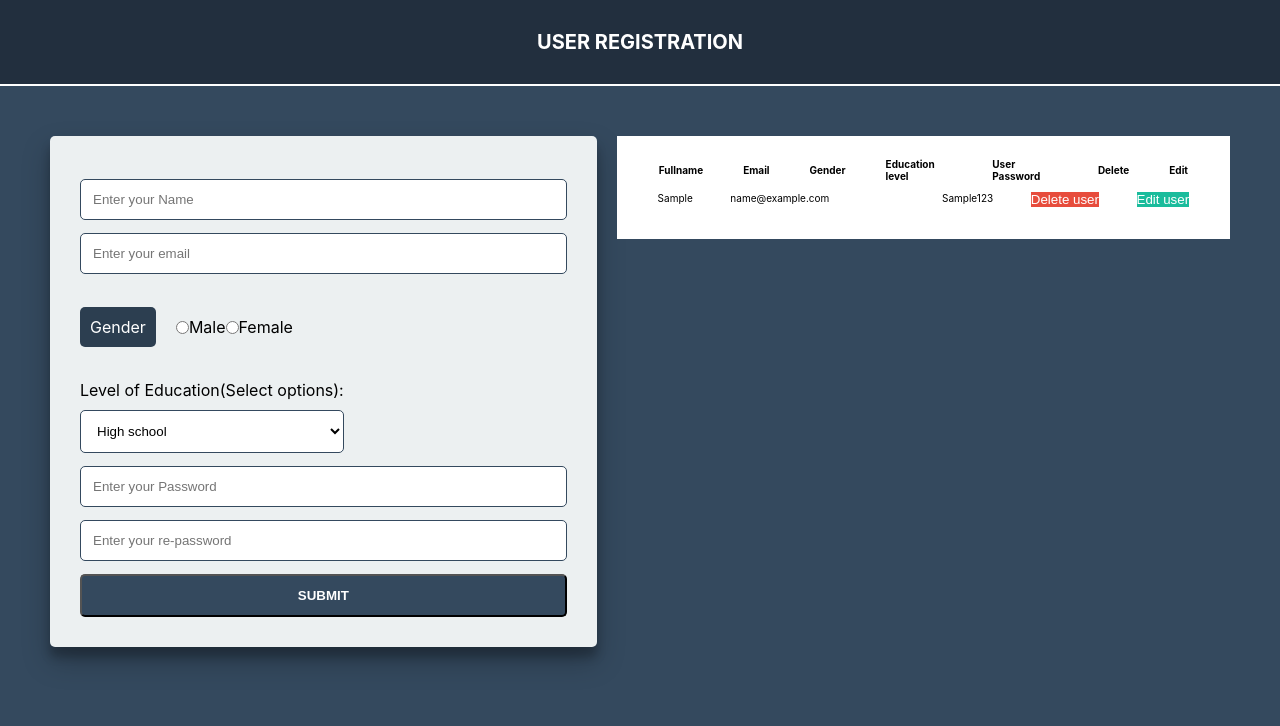
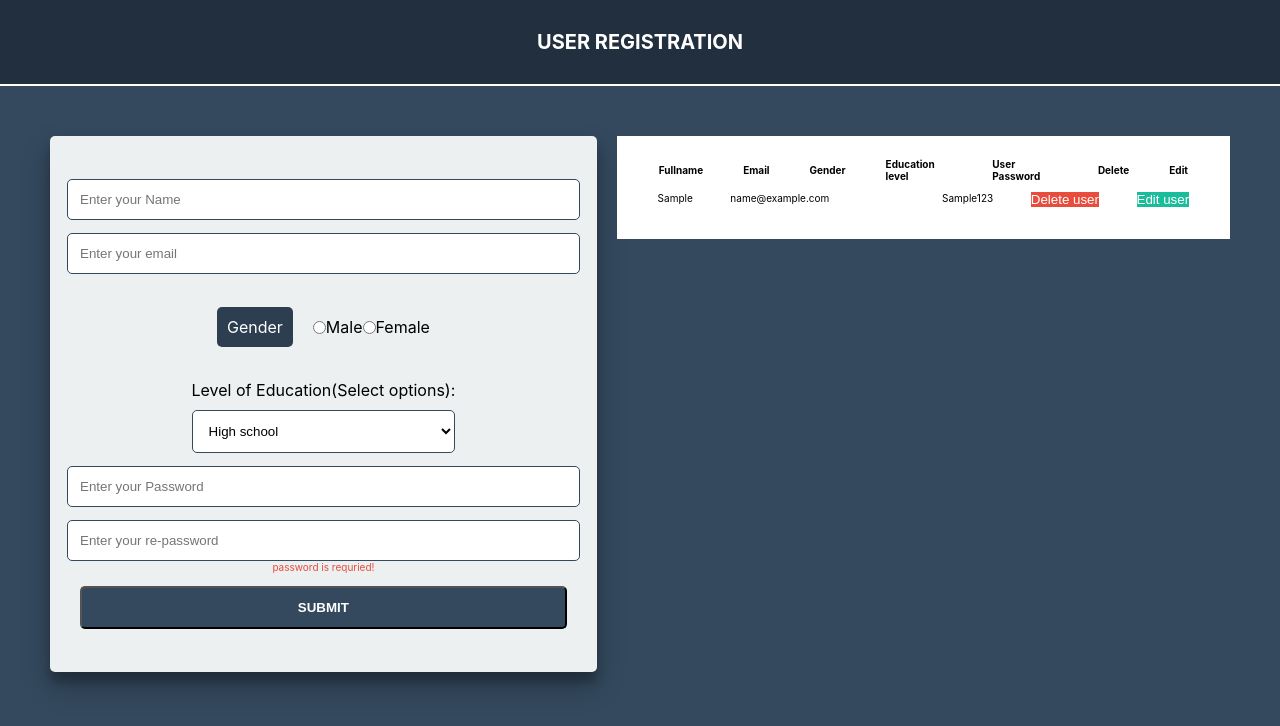
Before and after one commit to amDeq/FormWith_Del_edit_upadte.github.io, a React (Create React App) app: page / in a window 1280 px wide. Both pictures are taken after typing "Sample", "name@example.com", "Sample123", "Sample123" into the empty fields and a click on the button "SUBMIT". Shown: the top 726 px of the page. Built offline with nearby package versions, Linux system fonts and the light colour scheme.

Commit message:
I added the validation for inputs

```diff
--- a/src/App.js
+++ b/src/App.js
@@ -5,8 +5,8 @@ import List from "./components/List";
 const App = () => {
   const [items, setItems] = useState([]);
   const [editValue, setEditValue] = useState({});
-  const [toggleBtnSubmit, setToggleBtnSubmit] = useState(true);
-
+  const [toggleBtn, setToggleBtn] = useState(true);
+  // const [editGetId, setEditGetId] = useState(null);
   const deleteItemFun = (index) => {
     const deleteItems = items.filter((elem) => {
       return index !== elem.id;
@@ -20,10 +20,11 @@ const App = () => {
     console.log("it is editing", editListItem);
 
     setEditValue(editListItem);
-    setToggleBtnSubmit(false);
+    setToggleBtn(false);
+    // setEditGetId(id);
   };
   const addItem = (item) => {
-    setItems([...items, { ...item, id: new Date().toTimeString().toString() }]);
+    setItems([...items, { ...item, id: new Date().getTime().toString() }]);
     console.log(item);
   };
   console.log(items);
@@ -35,7 +36,9 @@ const App = () => {
           addItem={addItem}
           editItem={editItem}
           editValue={editValue}
-          toggleBtnSubmit={toggleBtnSubmit}
+          toggleBtn={toggleBtn}
+          items={items}
+          // editGetId={editGetId}
         />
         <List items={items} deleteItemFun={deleteItemFun} editItem={editItem} />
       </section>
--- a/src/components/FormField.js
+++ b/src/components/FormField.js
@@ -5,6 +5,8 @@ import SelectInput from "./SelectInput";
 import RadioOptions from "./RadioOptions";
 import SelectOptions from "./SelectOptions";
 import Buttons from "./Buttons";
+import Validation from "./Validation";
+
 const FormField = (props) => {
   const [getUserInfo, setUserInfo] = useState({
     fullname: "",
@@ -17,7 +19,7 @@ const FormField = (props) => {
   useEffect(() => {
     setUserInfo(props.editValue);
   }, [props.editValue]);
-  const [error, setError] = useState("");
+  const [errors, setErrors] = useState({});
 
   const inputEvent = (event) => {
     const { value, name } = event.target;
@@ -27,16 +29,27 @@ const FormField = (props) => {
         [name]: value,
       };
     });
+    setErrors(Validation(getUserInfo));
   };
-  const listOfItem = (e) => {
+  const submitForm = (e) => {
     e.preventDefault();
     if (!getUserInfo.fullname) {
-      setError(`enter your full name`);
+      setErrors(Validation(getUserInfo));
     } else if (!getUserInfo.userEmail) {
-      setError("please enter your Email");
-    } else if (getUserInfo.password !== getUserInfo.repassword) {
-      setError("check your Email");
-    } else if (getUserInfo && !props.toggleBtnSubmit) {
+      setErrors(Validation(getUserInfo));
+    } else if (!getUserInfo.password) {
+      setErrors(Validation(getUserInfo));
+    } else if (!getUserInfo.repassword) {
+      setErrors(Validation(getUserInfo));
+    } else if (getUserInfo && !props.toggleBtn) {
+      // props.addItem(
+      //   props.items.map((elem) => {
+      //     if (elem.id === props.editGetId) {
+      //       return { ...elem, name: getUserInfo };
+      //     }
+      //     return elem;
+      //   })
+      // );
       props.addItem(getUserInfo);
     } else {
       props.addItem(getUserInfo);
@@ -71,7 +84,7 @@ const FormField = (props) => {
             value={getUserInfo.fullname}
             onChange={inputEvent}
           />
-          <p>{error}</p>
+          {errors.fullname && <p className="error">{errors.fullname}</p>}
         </p>
         <p className="formFiled">
           <InputField
@@ -81,6 +94,7 @@ const FormField = (props) => {
             value={getUserInfo.userEmail}
             onChange={inputEvent}
           />
+          {errors.userEmail && <p className="error">{errors.userEmail}</p>}
         </p>
         <p className="formFiled">
           <RadioButtons
@@ -105,6 +119,7 @@ const FormField = (props) => {
             value={getUserInfo.password}
             onChange={inputEvent}
           />
+          {errors.password && <p className="error">{errors.password}</p>}
         </p>
         <p className="formFiled">
           <InputField
@@ -114,20 +129,21 @@ const FormField = (props) => {
             value={getUserInfo.repassword}
             onChange={inputEvent}
           />
+          {errors.repassword && <p className="error">{errors.repassword}</p>}
         </p>
-        <p>
-          {props.toggleBtnSubmit ? (
+        <p className="formFiled">
+          {props.toggleBtn ? (
             <Buttons
               type="submit"
               className="btn"
-              onClick={listOfItem}
+              onClick={submitForm}
               text="Submit"
             />
           ) : (
             <>
               <Buttons
                 type="button"
-                onClick={listOfItem}
+                onClick={submitForm}
                 text="Edit"
                 className="btn"
               />
--- a/src/components/FormSection.js
+++ b/src/components/FormSection.js
@@ -6,11 +6,11 @@ const FormSection = (props) => {
   return (
     <>
       <FormField
-        addItem={props.addItem}
-        editItem={props.editItem}
-        editValue={props.editValue}
-        editId={props.editId}
-        toggleBtnSubmit={props.toggleBtnSubmit}
+        // addItem={props.addItem}
+        // editItem={props.editItem}
+        // editValue={props.editValue}
+        // toggleBtnSubmit={props.toggleBtnSubmit}
+        {...props}
       />
     </>
   );
--- /dev/null
+++ b/src/components/Validation.js
@@ -0,0 +1,19 @@
+const Validation = (values) => {
+  let errors = {};
+  if (!values.fullname) {
+    errors.fullname = "Name is required";
+  }
+  if (!values.userEmail) {
+    errors.userEmail = "Email is required";
+  } else if (!/\S+@\S+\.\S+/.test(values.userEmail)) {
+    errors.userEmail = "Email is invalid";
+  }
+  if (!values.password) {
+    errors.password = "password is requried!";
+  }
+  if (!values.repassword) {
+    errors.repassword = "password is requried!";
+  }
+  return errors;
+};
+export default Validation;
--- a/src/index.css
+++ b/src/index.css
@@ -56,6 +56,7 @@ code {
   display: flex;
   margin: 1.3rem 0;
   align-items: center;
+  flex-direction: column;
 }
 .formFiled input[type="text"],
 .formFiled input[type="email"],
@@ -144,6 +145,9 @@ td{
   color: #fff;
   border: none;
 }
+.error{
+  color: #e74c3c;
+}
 @media only screen and (max-width: 600px) {
   .mobileView{
     display: none;
```
